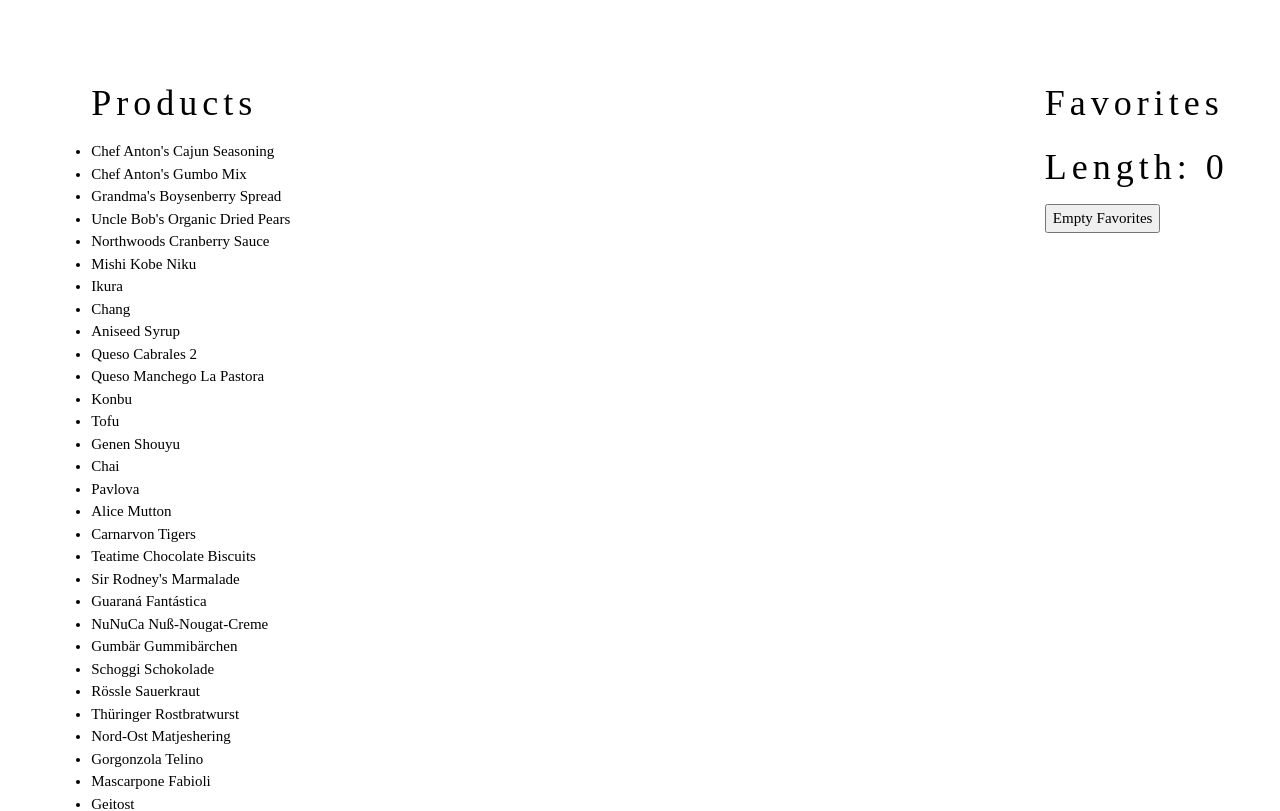
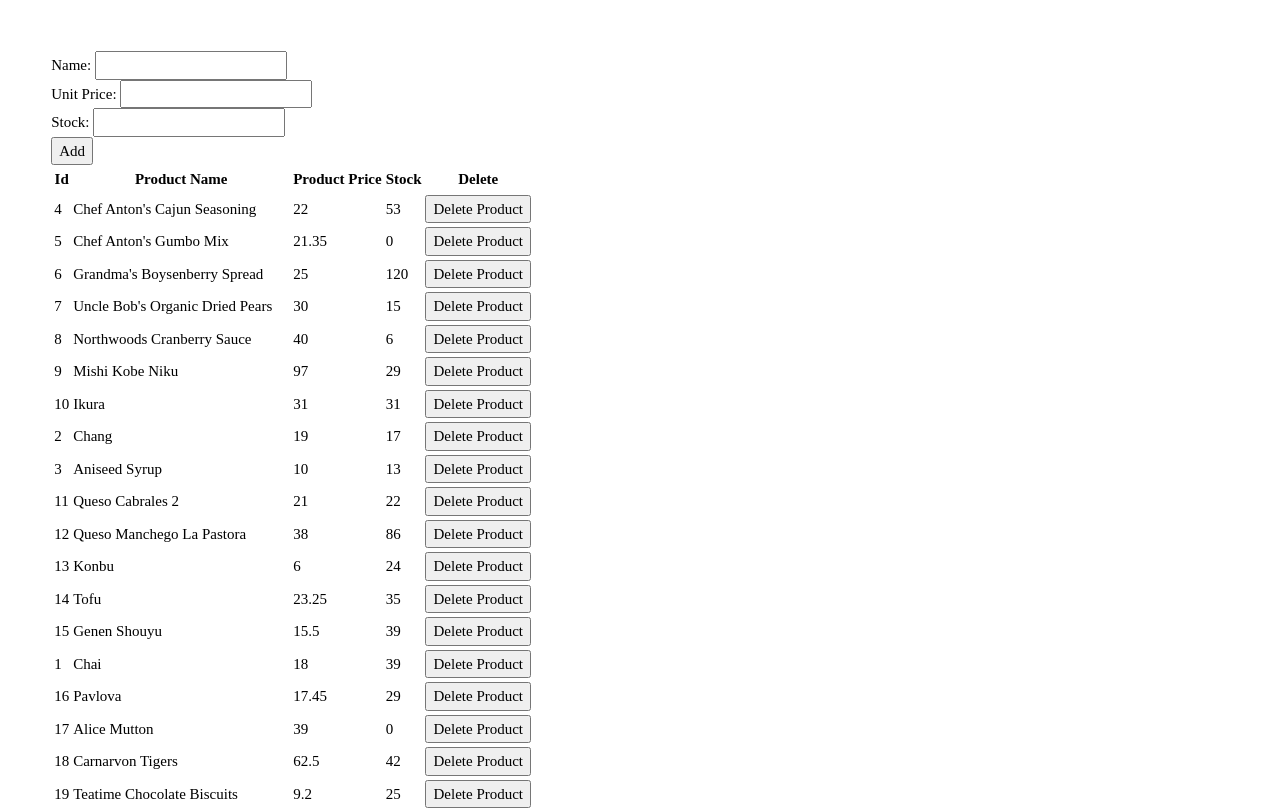
Before and after one commit to yakintech/turkiye-finans-7-react-tutorial, a React (Create React App) app: page / in a window 1280 px wide. Shown: the top 811 px of the page. Built offline with nearby package versions, Linux system fonts and the light colour scheme.

Commit message:
state favorites sample

```diff
--- a/src/App.tsx
+++ b/src/App.tsx
@@ -1,10 +1,11 @@
+import ProductPage from "./state/ProductPage"
 import StateFavSample from "./state/StateFavSample"
 
 
 function App() {
 
   return (<>
-    <StateFavSample/>
+    <ProductPage/>
   </>)
 }
 
--- /dev/null
+++ b/src/state/AddProduct.tsx
@@ -0,0 +1,31 @@
+import React, { useState } from 'react'
+
+function AddProduct(props: any) {
+
+    const { add } = props;
+    const [name, setname] = useState('');
+    const [unitPrice, setunitPrice] = useState('');
+    const [unitsInStock, setunitsInStock] = useState('');
+
+
+    return (<>
+        <div>
+            <label htmlFor="">Name: </label>
+            <input type='text' onChange={(e) => setname(e.target.value)} />
+        </div>
+        <div>
+            <label htmlFor="">Unit Price: </label>
+            <input type='text' onChange={(e) => setunitPrice(e.target.value)} />
+        </div>
+        <div>
+            <label htmlFor="">Stock: </label>
+            <input type='text' onChange={(e) => setunitsInStock(e.target.value)} />
+        </div>
+        <div>
+            <button onClick={() => add({name,unitPrice,unitsInStock})}>Add</button>
+        </div>
+    </>
+    )
+}
+
+export default AddProduct
--- /dev/null
+++ b/src/state/ProductList.tsx
@@ -0,0 +1,35 @@
+import React from 'react'
+
+function ProductList(props: any) {
+
+    var { productList, deleteProduct } = props
+
+
+
+    return (<>
+        <table>
+            <thead>
+                <tr>
+                    <th>Id</th>
+                    <th>Product Name</th>
+                    <th>Product Price</th>
+                    <th>Stock</th>
+                    <th>Delete</th>
+                </tr>
+            </thead>
+            <tbody>
+                {productList.map((product: any) => {
+                    return <tr key={product.id}>
+                        <td>{product.id}</td>
+                        <td>{product.name}</td>
+                        <td>{product.unitPrice}</td>
+                        <td>{product.unitsInStock}</td>
+                        <td><button onClick={() => deleteProduct(product.id)}>Delete Product</button></td>
+                    </tr>
+                })}
+            </tbody>
+        </table>
+    </>)
+}
+
+export default ProductList
--- /dev/null
+++ b/src/state/ProductPage.tsx
@@ -0,0 +1,28 @@
+import React, { useState } from 'react'
+import AddProduct from './AddProduct'
+import ProductList from './ProductList'
+import { products } from '../data/products'
+
+function ProductPage() {
+
+    const [productList, setproductList] = useState<any[]>(products)
+
+    const deleteProduct = (id: number) => {
+        var filteredProducts = productList.filter(q => q.id != id);
+        setproductList([...filteredProducts]);
+    }
+
+    const add = (item:any) => {
+        item.id = productList.length + 1;
+
+        setproductList([...productList, item])
+    }
+
+    return (<>
+        <AddProduct add={add} />
+        <ProductList productList={productList} deleteProduct={deleteProduct} />
+    </>
+    )
+}
+
+export default ProductPage
```
Also changed, not shown: notes.txt.
